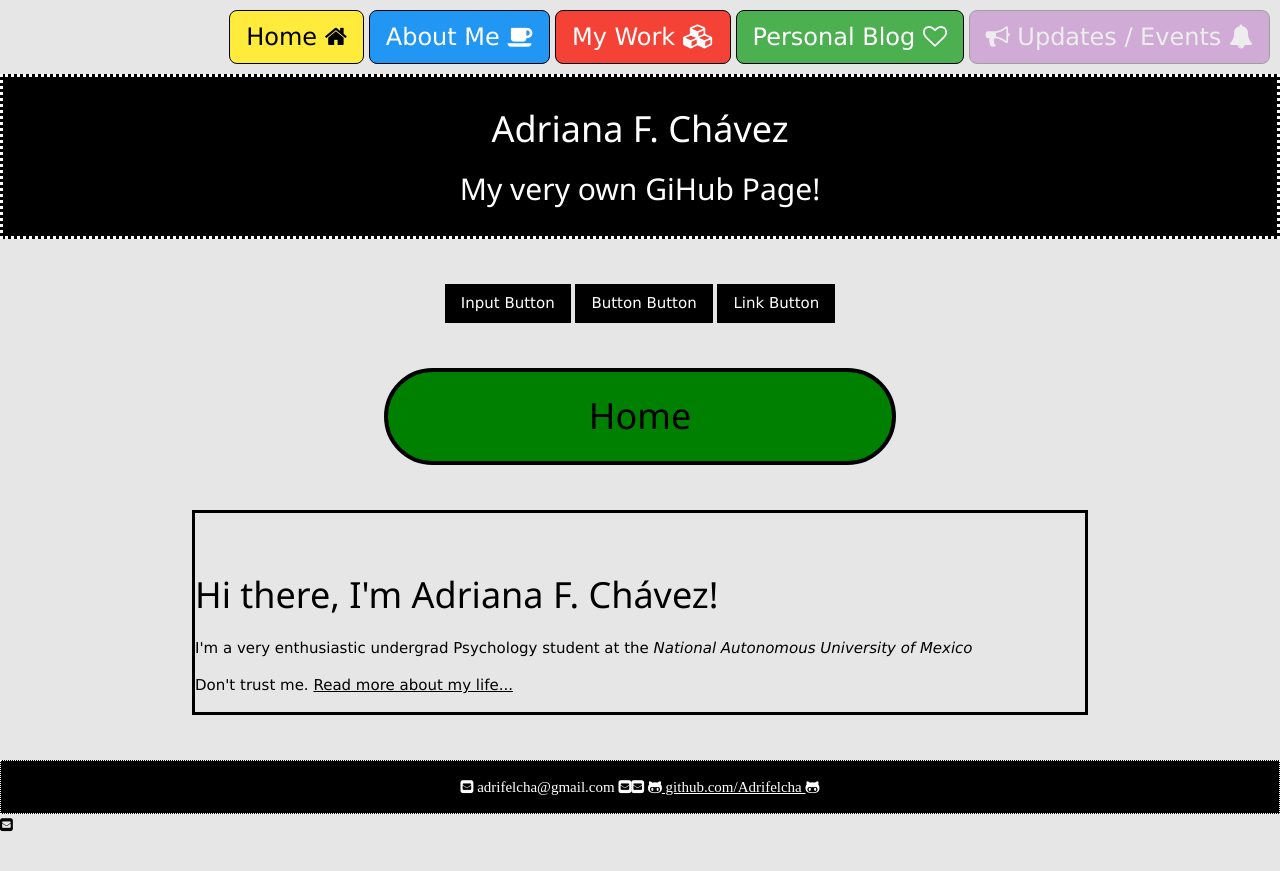
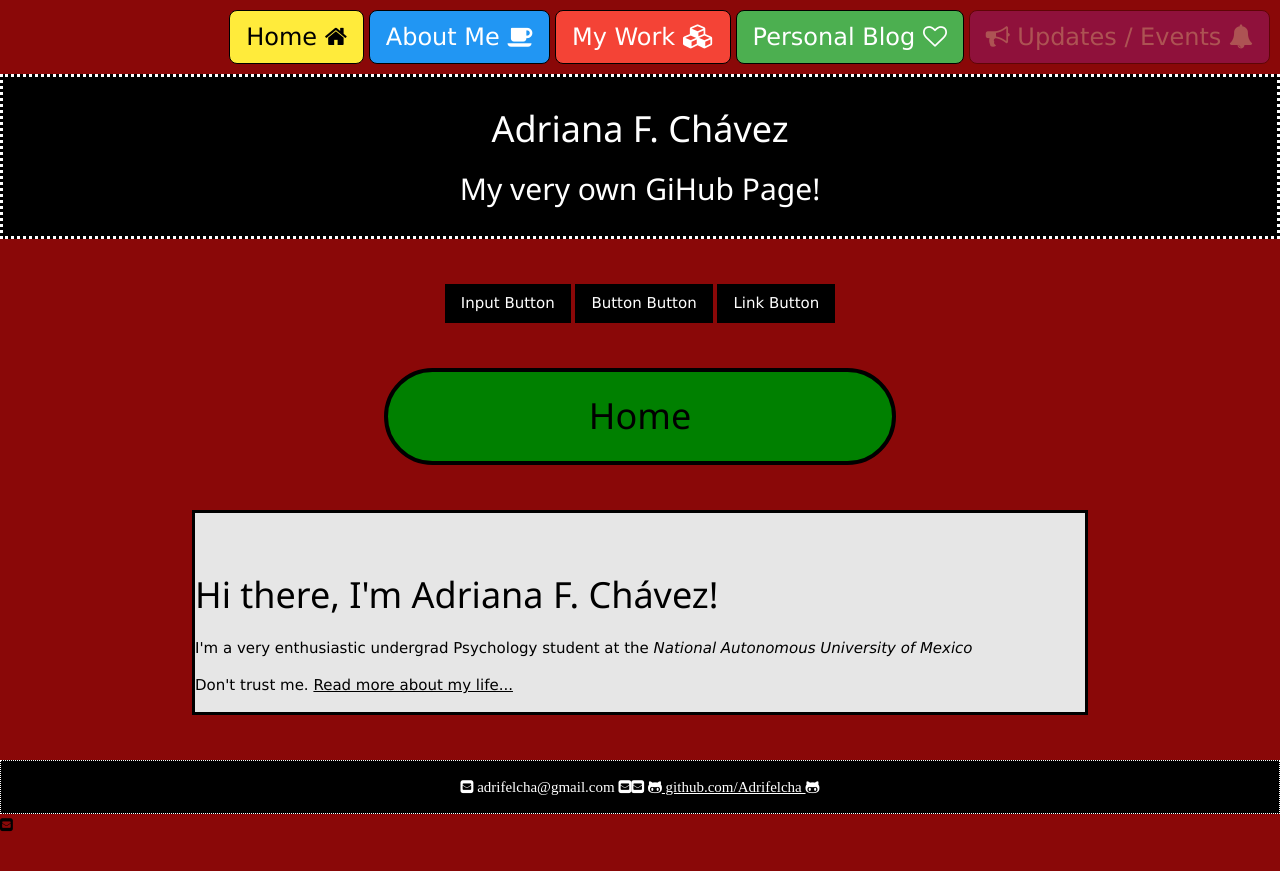
Before and after one commit to Adrifelcha/Adrifelcha-github.io, a Jekyll site: the page built from index.html, in a window 1280 px wide. Shown: the top 871 px of the page. Built offline with Jekyll 4.4.1, drawn with Linux system fonts in a browser that asks for light colours.

Commit message:
Update default.html

```diff
--- a/_layouts/default.html
+++ b/_layouts/default.html
@@ -45,13 +45,13 @@
 			body {
  				margin-top: 10px auto;
     				width: 100%;
-				background-color: #E6E6E6;
+				background-color: #8A0808;
 			}
 
 			nav {
 				padding: 10px;
 				text-align:right;
-				background-color: #E6E6E6;
+				background-color: #8A0808;
 			}
 
 			nav ul, footer ul {
```
